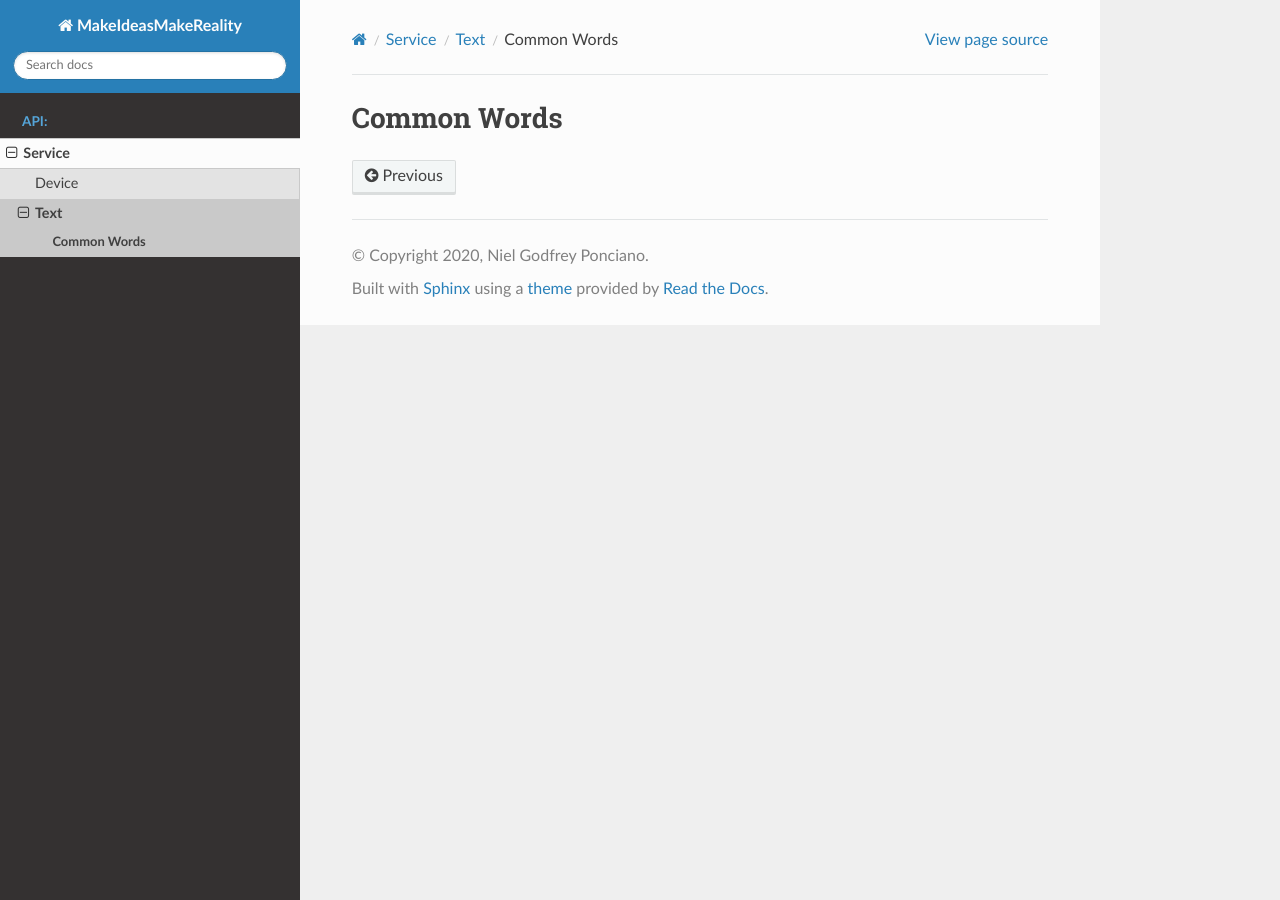
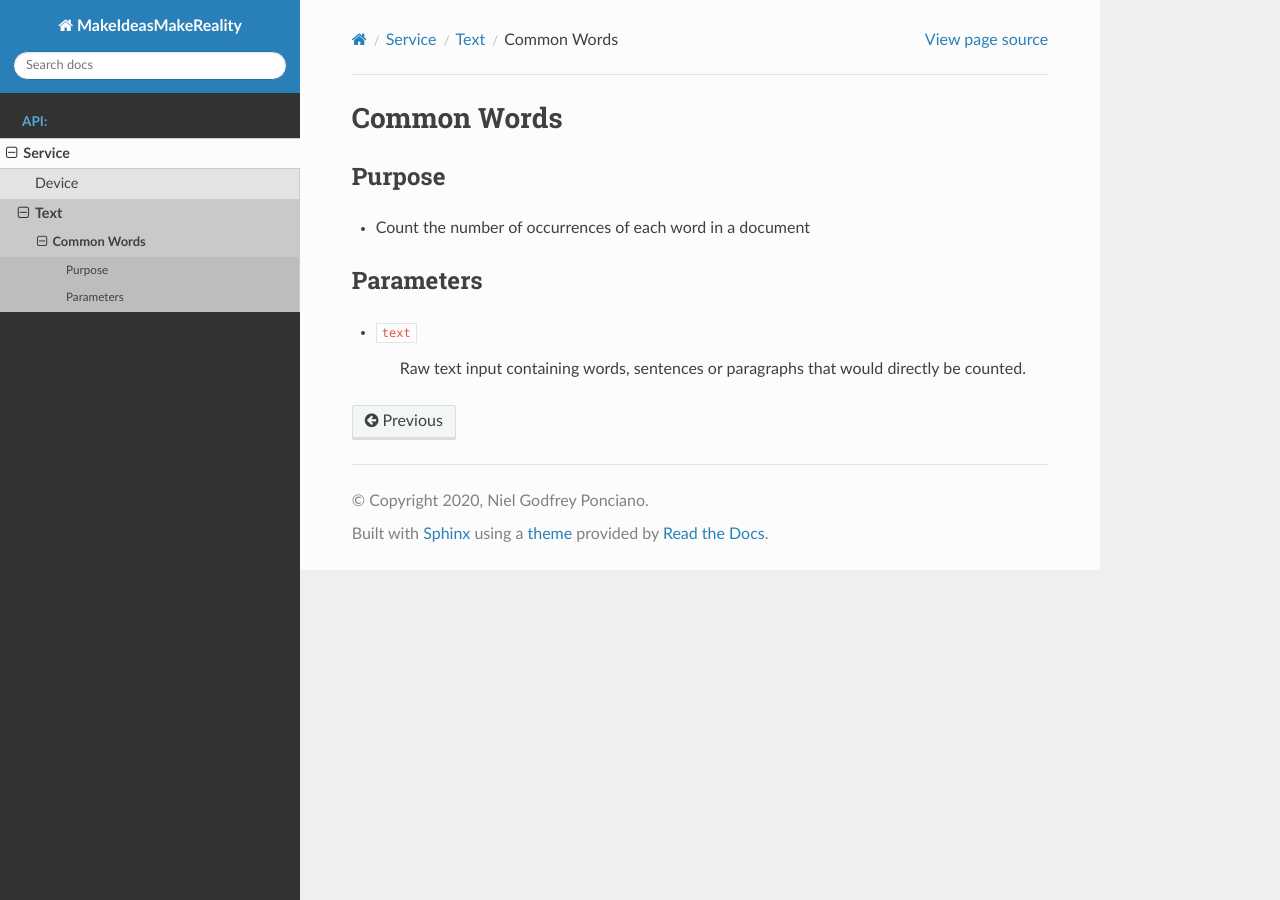
Before and after one commit to nponcian/MakeIdeasMakeReality, a Sphinx documentation site: the page built from docs/source/modules/api/service/text/commonWord.rst, in a window 1280 px wide. Built offline with Sphinx 7.4.7 and the Read the Docs theme 2.0.0, drawn with Linux system fonts in a browser that asks for light colours.

Commit message:
Added basic information for testing documentation

```diff
--- a/docs/source/modules/api/service/text/commonWord.rst
+++ b/docs/source/modules/api/service/text/commonWord.rst
@@ -1,7 +1,19 @@
 .. _mimr-api-service-text-commonWord:
 
 Common Words
---------------------------
+============
 
 .. toctree::
    :maxdepth: 1
+
+Purpose
+-------
+
+* Count the number of occurrences of each word in a document
+
+Parameters
+----------
+
+* ``text``
+
+    Raw text input containing words, sentences or paragraphs that would directly be counted.
--- a/docs/source/modules/code/service/text/views.rst
+++ b/docs/source/modules/code/service/text/views.rst
@@ -3,5 +3,7 @@
 Text: Views
 ===========
 
+.. autofunction:: text.views.text
+
 .. automodule:: text.views
     :members:
```
Also changed, not shown: docs/source/index.rst (+11 -0 lines).
